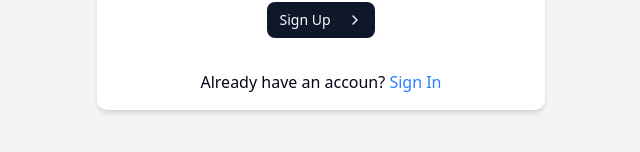
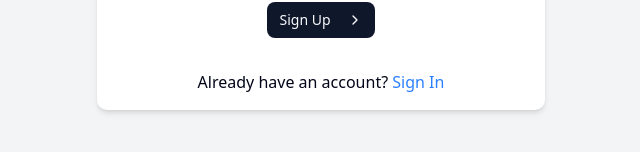
Before and after one commit to riteshkrkarn/gatherly, a Next.js app: page /sign-up in a window 1280 px wide. Shown: the part 622-774 px from the top of the page, without its empty margins (319-959 px from the left). Built offline with nearby package versions, Linux system fonts and the light colour scheme.

Commit message:
fix: correct typo in sign-up page text

```diff
--- a/src/app/(auth)/sign-up/page.tsx
+++ b/src/app/(auth)/sign-up/page.tsx
@@ -253,7 +253,7 @@ export default function SignUpForm() {
 
         <div className="text-center mt-4">
           <p>
-            Already have an accoun?{" "}
+            Already have an account?{" "}
             <Link href="/sign-in" className="text-blue-500">
               Sign In
             </Link>
```
